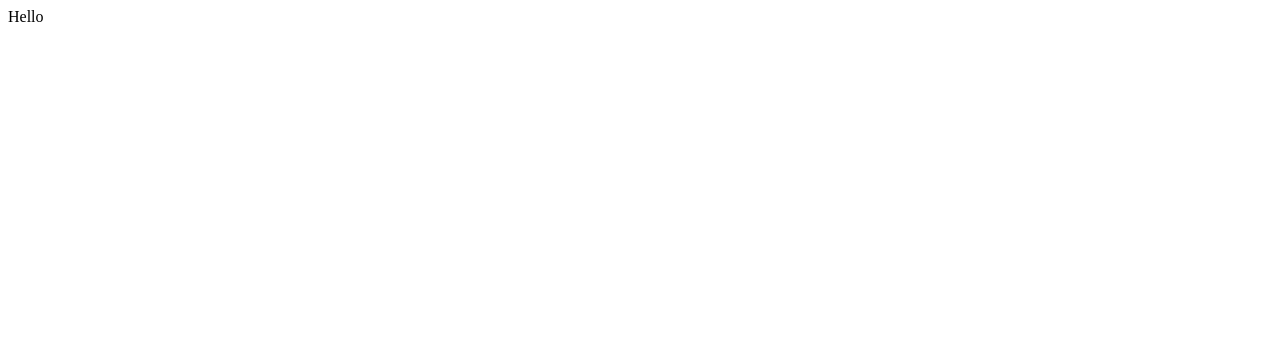
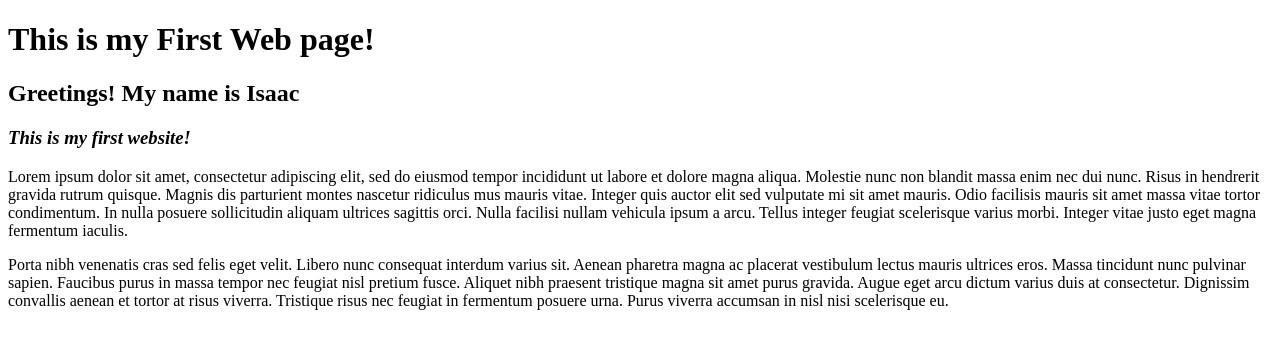
Before and after one commit to Optimal14/git_test, a plain HTML site: page html-boilerplate/index.html in a window 1280 px wide. Drawn offline with Linux system fonts and the light colour scheme.

Commit message:
Lists TOP

```diff
--- a/html-boilerplate/index.html
+++ b/html-boilerplate/index.html
@@ -1,12 +1,34 @@
 <!DOCTYPE html>
 <html lang="en">
-<head>
-    <meta charset="UTF-8">
-    <meta http-equiv="X-UA-Compatible" content="IE=edge">
-    <meta name="viewport" content="width=device-width, initial-scale=1.0">
+  <head>
+    <meta charset="UTF-8" />
+    <meta http-equiv="X-UA-Compatible" content="IE=edge" />
+    <meta name="viewport" content="width=device-width, initial-scale=1.0" />
     <title>My First Website</title>
-</head>
-<body>
-    Hello
-</body>
+  </head>
+  <body>
+    <!-- Part 1 -->
+    <h1>This is my First Web page!</h1>
+    <h2><strong>Greetings!</strong> My name is Isaac</h2>
+    <h3><em> This is my first website!</em></h3>
+    <p>
+      Lorem ipsum dolor sit amet, consectetur adipiscing elit, sed do eiusmod tempor incididunt
+      ut labore et dolore magna aliqua. Molestie nunc non blandit massa enim nec dui nunc.
+      Risus in hendrerit gravida rutrum quisque. Magnis dis parturient montes nascetur
+      ridiculus mus mauris vitae. Integer quis auctor elit sed vulputate mi sit amet mauris.
+      Odio facilisis mauris sit amet massa vitae tortor condimentum. In nulla posuere
+      sollicitudin aliquam ultrices sagittis orci. Nulla facilisi nullam vehicula ipsum a arcu.
+      Tellus integer feugiat scelerisque varius morbi. Integer vitae justo eget magna fermentum
+      iaculis.
+    </p>
+    <p>
+      Porta nibh venenatis cras sed felis eget velit. Libero nunc consequat interdum varius
+      sit. Aenean pharetra magna ac placerat vestibulum lectus mauris ultrices eros. Massa
+      tincidunt nunc pulvinar sapien. Faucibus purus in massa tempor nec feugiat nisl pretium
+      fusce. Aliquet nibh praesent tristique magna sit amet purus gravida. Augue eget arcu
+      dictum varius duis at consectetur. Dignissim convallis aenean et tortor at risus viverra.
+      Tristique risus nec feugiat in fermentum posuere urna. Purus viverra accumsan in nisl
+      nisi scelerisque eu.
+    </p>
+  </body>
 </html>
```
Also changed, not shown: html-boilerplate/Lists.html (added).
